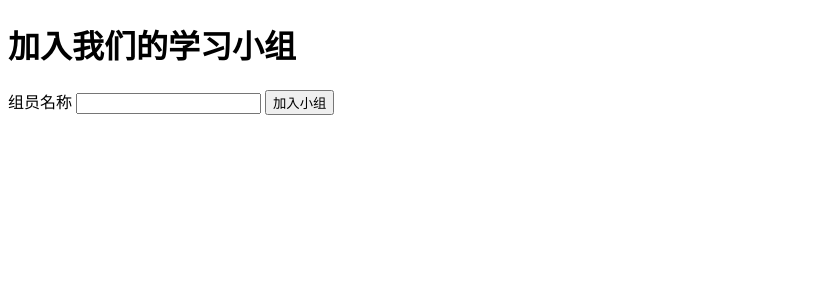
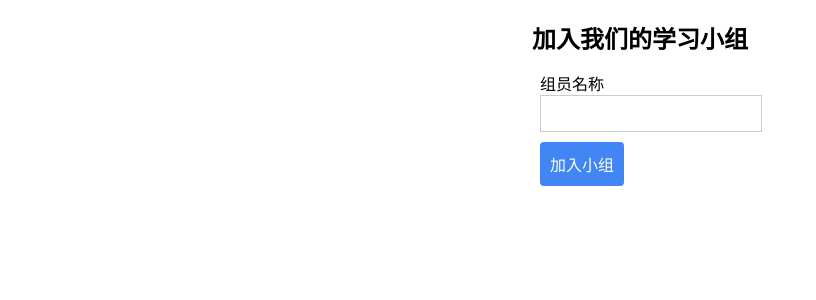
Before and after one commit to happyo789/PokerCounter, a Flask app: page /join in a window 1280 px wide. Shown: the top 300 px of the page, without its empty margins (0-816 px from the left). Run offline with Flask 3, Linux system fonts and the light colour scheme.

Commit message:
bugfix: negative input and frontend improve

```diff
--- a/app.py
+++ b/app.py
@@ -78,7 +78,7 @@ def handle_settle(data):
     winner = data["winner"]
     player_data[winner]["money"] += pot
     emit("update_players", {"players": get_players_with_money()}, broadcast=True)
-    emit("settle_message", {"message": f"{winner} wins ${pot}!"}, broadcast=True)
+    emit("settle_message", {"message": f"{winner} 得到了组织奖励的 {pot} 分!"}, broadcast=True)
     pot = 0
     reset_bet_amount()
     emit("update", {"pot": pot}, broadcast=True)
--- a/templates/index.html
+++ b/templates/index.html
@@ -131,7 +131,7 @@
       var betAmount = parseInt(prompt("做出你的贡献："));
 
       // Check if betAmount is a number and is not NaN
-      if (!isNaN(betAmount)) {
+      if (!isNaN(betAmount) && betAmount > 0) {
         // Check if betAmount is less than or equal to 50
         if (betAmount <= 50) {
           socket.emit("bet", {player: playerName, bet: betAmount});
@@ -139,12 +139,12 @@
           alert("赌狗，$50就得了");
         }
       } else {
-        alert("你是不是不会写数字");
+        alert("小B崽子，想玩阴的？");
       }
     });
 
     document.getElementById("settle").addEventListener("click", function () {
-      var winner = prompt("Enter winner's name:");
+      var winner = prompt("优秀组员姓名:");
       socket.emit("settle", {winner: winner});
     });
 
--- a/templates/join.html
+++ b/templates/join.html
@@ -4,7 +4,49 @@
 <head>
   <meta charset="UTF-8" />
   <meta name="viewport" content="width=device-width, initial-scale=1.0" />
-  <title>登陆</title>
+  <title>团结友爱力争上游</title>
+  <link rel="stylesheet" href="https://fonts.googleapis.com/css?family=Roboto:300,400,500,700&display=swap" />
+  <style>
+    body {
+      font-family: "Roboto", sans-serif;
+      margin: 0;
+      padding: 0;
+      background-color: #fff;
+    }
+
+    h1 {
+      font-size: 24px;
+      font-weight: 700;
+      margin-top: 20px;
+      text-align: center;
+    }
+
+    form {
+      width: 200px;
+      margin: 0 auto;
+    }
+
+    label {
+      font-size: 16px;
+      margin-bottom: 10px;
+    }
+
+    input {
+      width: 100%;
+      padding: 10px;
+      border: 1px solid #ccc;
+      margin-bottom: 10px;
+    }
+
+    button {
+      background-color: #4285f4;
+      color: #fff;
+      font-size: 16px;
+      padding: 10px;
+      border: none;
+      border-radius: 4px;
+    }
+  </style>
 </head>
 
 <body>
```
